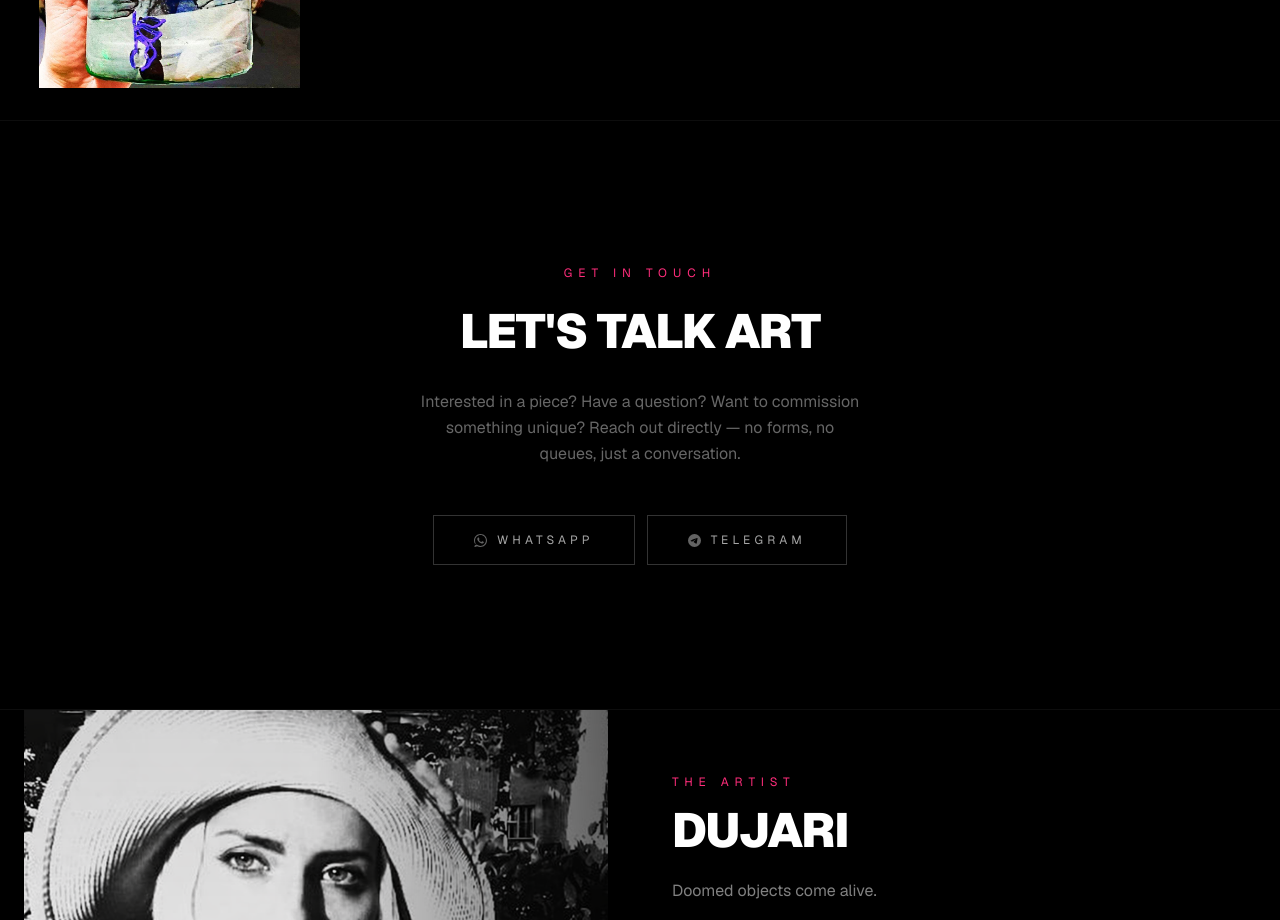
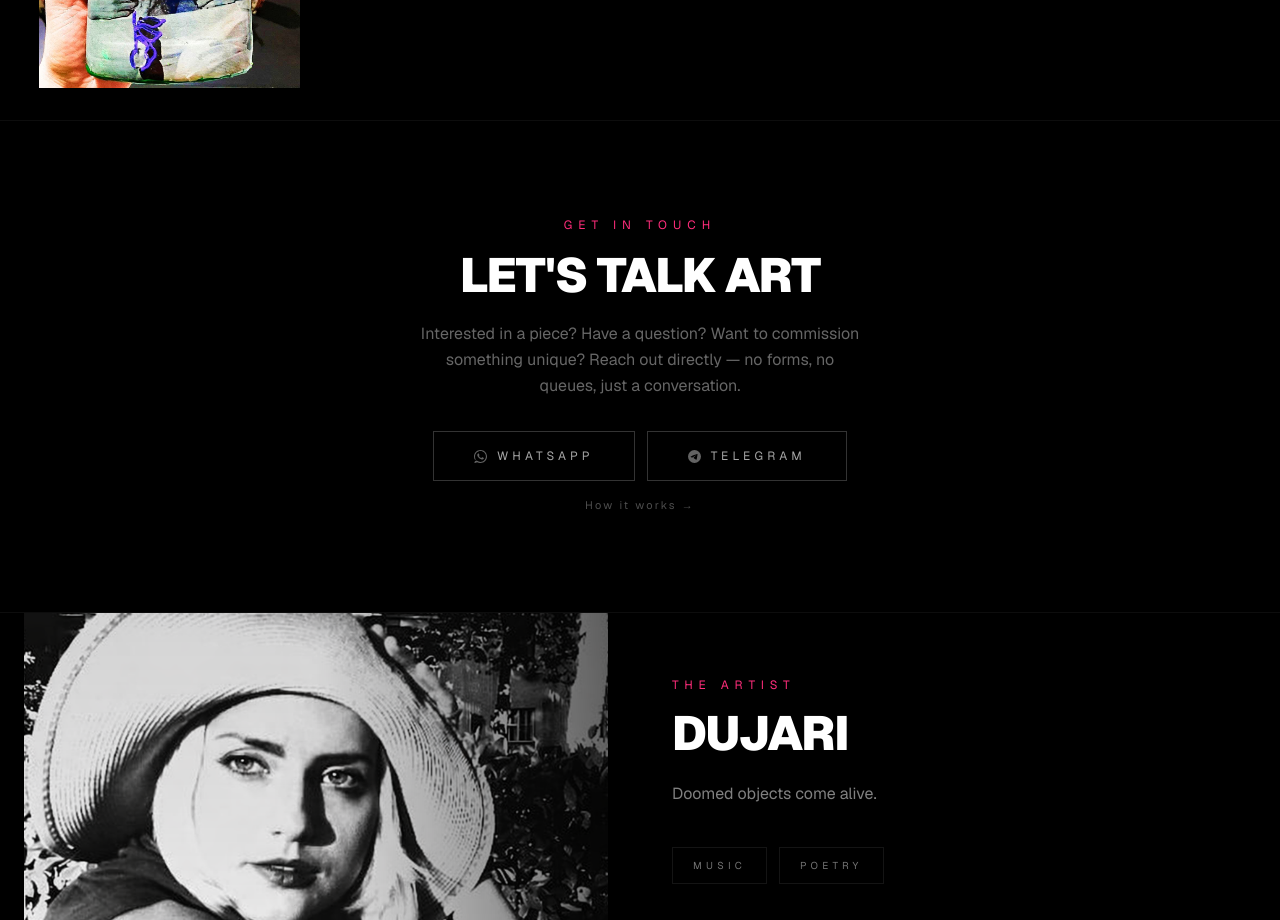
Before and after one commit to genfreemix/dujari, a Next.js app: page / in a window 1280 px wide. Shown: the part 1620-2540 px from the top of the page. Built offline with nearby package versions, Linux system fonts and the light colour scheme.

Commit message:
feat: compact CTA section + secondary 'how it works' link

```diff
--- a/src/components/ContactCTASection.tsx
+++ b/src/components/ContactCTASection.tsx
@@ -1,5 +1,6 @@
 "use client";
 
+import Link from "next/link";
 import { useT } from "@/i18n";
 
 export default function ContactCTASection() {
@@ -9,15 +10,15 @@ export default function ContactCTASection() {
   const telegramUrl = `https://t.me/dujari`;
 
   return (
-    <section className="bg-black py-24 md:py-36 border-t border-white/5">
+    <section className="bg-black py-16 md:py-24 border-t border-white/5">
       <div className="max-w-2xl mx-auto px-6 text-center">
-        <p className="text-[#FF2D7B] text-[10px] md:text-xs tracking-[0.5em] uppercase mb-5">
+        <p className="text-[#FF2D7B] text-[10px] md:text-xs tracking-[0.5em] uppercase mb-3">
           {t("contact.label")}
         </p>
-        <h2 className="text-white text-3xl md:text-5xl font-black tracking-tight uppercase mb-7 leading-tight">
+        <h2 className="text-white text-3xl md:text-5xl font-black tracking-tight uppercase mb-4 leading-tight">
           {t("contact.title")}
         </h2>
-        <p className="text-white/40 text-sm md:text-base leading-relaxed mb-12 max-w-md mx-auto">
+        <p className="text-white/40 text-sm md:text-base leading-relaxed mb-8 max-w-md mx-auto">
           {t("contact.text")}
         </p>
 
@@ -58,6 +59,13 @@ export default function ContactCTASection() {
             {t("inquiry.telegram")}
           </a>
         </div>
+
+        <Link
+          href="/contact"
+          className="mt-4 inline-block text-[11px] tracking-[0.2em] text-white/30 hover:text-white/55 transition-colors duration-200"
+        >
+          {t("contact.how_title")} →
+        </Link>
       </div>
     </section>
   );
```
